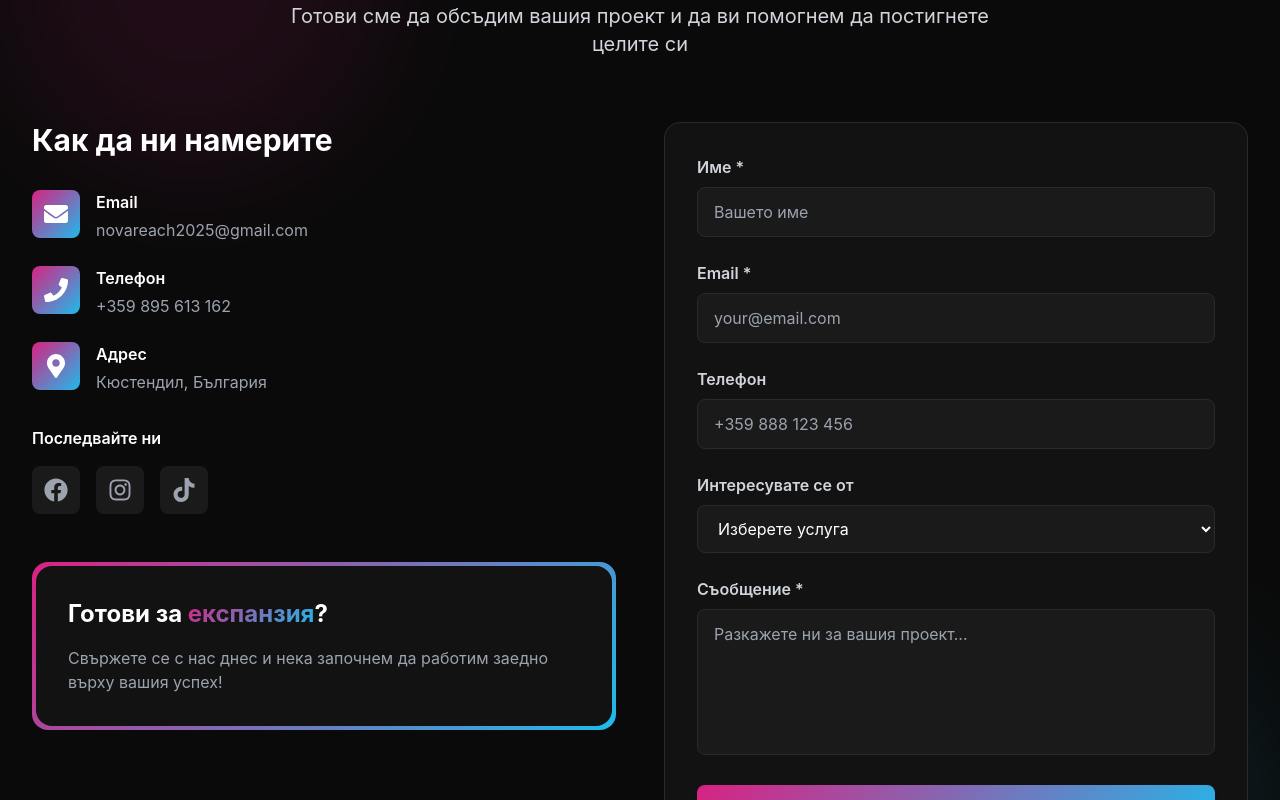
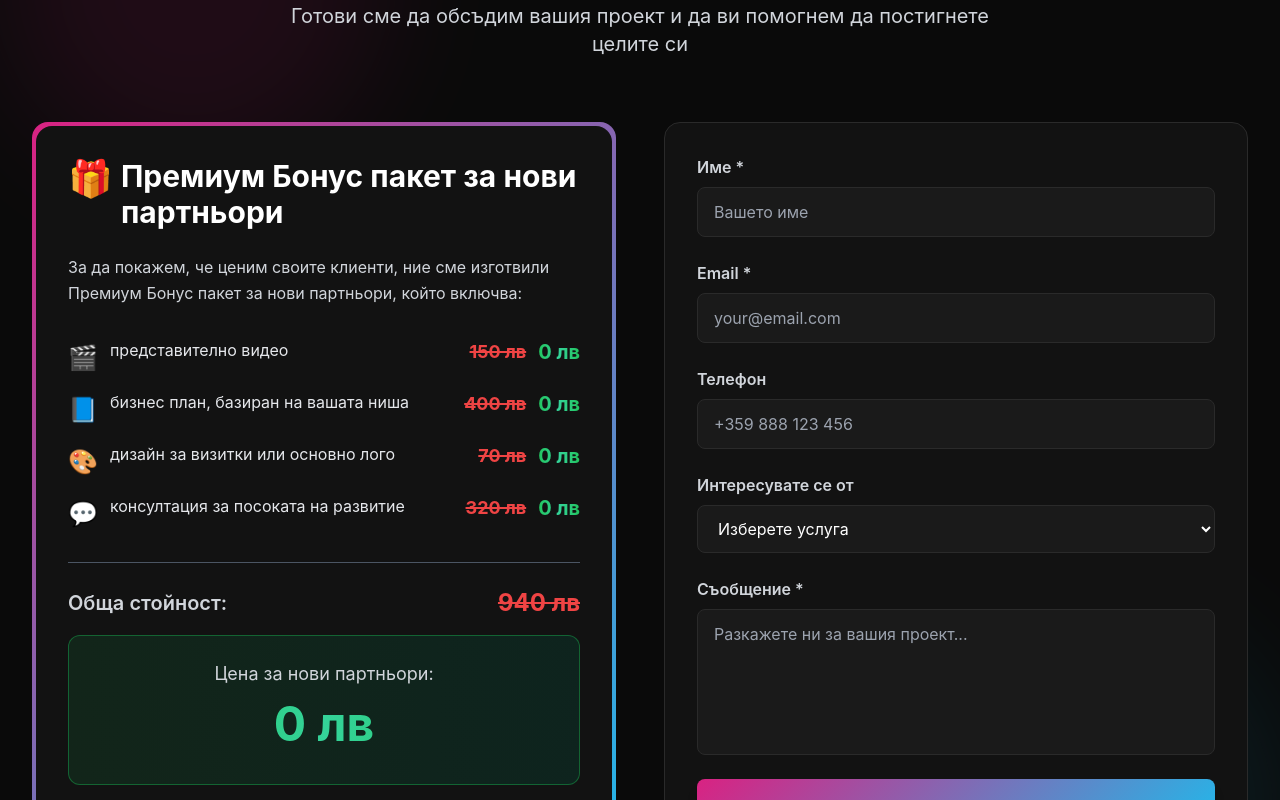
Before and after one commit to smiliev/nova-reach-bg, a React (Vite) app: page / in a window 1280 px wide. Shown: the part 3360-4160 px from the top of the page. Built offline with nearby package versions, Linux system fonts and the light colour scheme.

Commit message:
add promotional offer

```diff
--- a/src/components/Contact.jsx
+++ b/src/components/Contact.jsx
@@ -121,73 +121,138 @@ const Contact = () => {
             initial={{ opacity: 0, x: -50 }}
             animate={isInView ? { opacity: 1, x: 0 } : {}}
             transition={{ duration: 0.8 }}
+            className="flex"
           >
-            <h3 className="text-3xl font-bold mb-8 text-white">{t('contact.howToFind')}</h3>
+            {/* Promotional Offer */}
+            <div className="bg-gradient-primary p-1 rounded-2xl w-full flex flex-col">
+              <div className="bg-dark-800 rounded-2xl p-8 flex-1 flex flex-col justify-between">
+                <motion.div
+                  initial={{ opacity: 0, y: 20 }}
+                  animate={isInView ? { opacity: 1, y: 0 } : {}}
+                  transition={{ duration: 0.6, delay: 0.2 }}
+                >
+                  <h3 className="text-3xl font-bold mb-6 text-white flex items-start gap-2">
+                    <span className="text-4xl">🎁</span>
+                    <span>{t('contact.promo.title')}</span>
+                  </h3>
 
-            <div className="space-y-6 mb-8">
-              {contactInfo.map((item, index) => (
+                  <p className="text-gray-300 mb-8 leading-relaxed">
+                    {t('contact.promo.intro')}
+                  </p>
+
+                  <div className="space-y-4 mb-8">
                     <motion.div
-                  key={index}
-                  initial={{ opacity: 0, x: -30 }}
+                      className="flex items-start gap-3 group"
+                      initial={{ opacity: 0, x: -20 }}
                       animate={isInView ? { opacity: 1, x: 0 } : {}}
-                  transition={{ duration: 0.5, delay: index * 0.1 }}
-                  className="flex items-start space-x-4"
+                      transition={{ duration: 0.5, delay: 0.3 }}
                     >
-                  <div className="flex-shrink-0 w-12 h-12 bg-gradient-primary rounded-lg flex items-center justify-center">
-                    {item.icon}
+                      <span className="text-2xl mt-1">🎬</span>
+                      <div className="flex-1">
+                        <p className="text-gray-200">{t('contact.promo.service1')}</p>
                       </div>
-                  <div>
-                    <h4 className="font-semibold text-white mb-1">{item.title}</h4>
-                    {item.link ? (
-                      <a href={item.link} className="text-gray-400 hover:text-primary-cyan transition-colors">
-                        {item.info}
-                      </a>
-                    ) : (
-                      <p className="text-gray-400">{item.info}</p>
-                    )}
+                      <div className="text-right flex items-center gap-3">
+                        <span className="line-through decoration-2 text-red-500 font-bold text-lg">
+                          {t('contact.promo.service1Price')}
+                        </span>
+                        <span className="bg-gradient-to-r from-green-500 via-emerald-400 to-green-500 bg-clip-text text-transparent font-bold text-xl">
+                          {t('contact.promo.freePrice')}
+                        </span>
                       </div>
                     </motion.div>
-              ))}
+
+                    <motion.div
+                      className="flex items-start gap-3 group"
+                      initial={{ opacity: 0, x: -20 }}
+                      animate={isInView ? { opacity: 1, x: 0 } : {}}
+                      transition={{ duration: 0.5, delay: 0.4 }}
+                    >
+                      <span className="text-2xl mt-1">📘</span>
+                      <div className="flex-1">
+                        <p className="text-gray-200">{t('contact.promo.service2')}</p>
+                      </div>
+                      <div className="text-right flex items-center gap-3">
+                        <span className="line-through decoration-2 text-red-500 font-bold text-lg">
+                          {t('contact.promo.service2Price')}
+                        </span>
+                        <span className="bg-gradient-to-r from-green-500 via-emerald-400 to-green-500 bg-clip-text text-transparent font-bold text-xl">
+                          {t('contact.promo.freePrice')}
+                        </span>
+                      </div>
+                    </motion.div>
+
+                    <motion.div
+                      className="flex items-start gap-3 group"
+                      initial={{ opacity: 0, x: -20 }}
+                      animate={isInView ? { opacity: 1, x: 0 } : {}}
+                      transition={{ duration: 0.5, delay: 0.5 }}
+                    >
+                      <span className="text-2xl mt-1">🎨</span>
+                      <div className="flex-1">
+                        <p className="text-gray-200">{t('contact.promo.service3')}</p>
+                      </div>
+                      <div className="text-right flex items-center gap-3">
+                        <span className="line-through decoration-2 text-red-500 font-bold text-lg">
+                          {t('contact.promo.service3Price')}
+                        </span>
+                        <span className="bg-gradient-to-r from-green-500 via-emerald-400 to-green-500 bg-clip-text text-transparent font-bold text-xl">
+                          {t('contact.promo.freePrice')}
+                        </span>
+                      </div>
+                    </motion.div>
+
+                    <motion.div
+                      className="flex items-start gap-3 group"
+                      initial={{ opacity: 0, x: -20 }}
+                      animate={isInView ? { opacity: 1, x: 0 } : {}}
+                      transition={{ duration: 0.5, delay: 0.6 }}
+                    >
+                      <span className="text-2xl mt-1">💬</span>
+                      <div className="flex-1">
+                        <p className="text-gray-200">{t('contact.promo.service4')}</p>
+                      </div>
+                      <div className="text-right flex items-center gap-3">
+                        <span className="line-through decoration-2 text-red-500 font-bold text-lg">
+                          {t('contact.promo.service4Price')}
+                        </span>
+                        <span className="bg-gradient-to-r from-green-500 via-emerald-400 to-green-500 bg-clip-text text-transparent font-bold text-xl">
+                          {t('contact.promo.freePrice')}
+                        </span>
+                      </div>
+                    </motion.div>
                   </div>
 
-            {/* Social Links */}
-            <div className="mt-8">
-              <h4 className="font-semibold text-white mb-4">{t('contact.followUs')}</h4>
-              <div className="flex space-x-4">
-                {socialLinks.map((social, index) => (
-                  <motion.a
-                    key={index}
-                    href={social.link}
-                    target="_blank"
-                    rel="noopener noreferrer"
-                    className="w-12 h-12 bg-dark-700 rounded-lg flex items-center justify-center text-gray-400 hover:bg-gradient-primary hover:text-white transition-all"
-                    whileHover={{ scale: 1.1, rotate: 5 }}
-                    whileTap={{ scale: 0.9 }}
+                  <motion.div
+                    className="border-t border-gray-600 pt-6 mt-6 space-y-4"
+                    initial={{ opacity: 0 }}
+                    animate={isInView ? { opacity: 1 } : {}}
+                    transition={{ duration: 0.6, delay: 0.7 }}
                   >
-                    {social.icon}
-                  </motion.a>
-                ))}
+                    <div className="flex justify-between items-center">
+                      <span className="text-gray-300 text-xl font-semibold">{t('contact.promo.totalValue')}</span>
+                      <span className="line-through decoration-2 text-red-500 font-bold text-2xl">
+                        {t('contact.promo.totalPrice')}
+                      </span>
+                    </div>
+
+                    <motion.div
+                      className="bg-gradient-to-r from-green-900/30 to-emerald-900/30 border border-green-600/50 rounded-xl p-6"
+                      initial={{ scale: 0.95 }}
+                      animate={isInView ? { scale: 1 } : {}}
+                      transition={{ duration: 0.6, delay: 0.8, type: "spring" }}
+                      whileHover={{ scale: 1.02 }}
+                    >
+                      <div className="text-center">
+                        <p className="text-gray-300 text-lg mb-3">{t('contact.promo.newPartnerPrice')}</p>
+                        <p className="bg-gradient-to-r from-green-500 via-emerald-400 to-green-500 bg-clip-text text-transparent font-bold text-5xl mb-3">
+                          {t('contact.promo.freePrice')}
+                        </p>
+                      </div>
+                    </motion.div>
+                  </motion.div>
+                </motion.div>
               </div>
             </div>
-
-            {/* Decorative element */}
-            <motion.div
-              initial={{ opacity: 0, scale: 0.8 }}
-              animate={isInView ? { opacity: 1, scale: 1 } : {}}
-              transition={{ duration: 1, delay: 0.5 }}
-              className="hidden lg:block mt-12"
-            >
-              <div className="bg-gradient-primary p-1 rounded-2xl">
-                <div className="bg-dark-800 rounded-2xl p-8">
-                  <h4 className="text-2xl font-bold text-white mb-4">
-                    {t('contact.readyTitle')} <span className="text-gradient">{t('contact.readyHighlight')}</span>?
-                  </h4>
-                  <p className="text-gray-400">
-                    {t('contact.readyDesc')}
-                  </p>
-                </div>
-              </div>
-            </motion.div>
           </motion.div>
 
           {/* Contact Form */}
@@ -195,12 +260,13 @@ const Contact = () => {
             initial={{ opacity: 0, x: 50 }}
             animate={isInView ? { opacity: 1, x: 0 } : {}}
             transition={{ duration: 0.8 }}
+            className="flex"
           >
             {submitStatus === 'success' ? (
               <motion.div
                 initial={{ opacity: 0, scale: 0.9 }}
                 animate={{ opacity: 1, scale: 1 }}
-                className="bg-dark-800 border border-primary-cyan rounded-2xl p-8 text-center"
+                className="bg-dark-800 border border-primary-cyan rounded-2xl p-8 text-center w-full flex flex-col justify-center"
               >
                 <motion.div
                   initial={{ scale: 0 }}
@@ -231,7 +297,7 @@ const Contact = () => {
               <motion.div
                 initial={{ opacity: 0, scale: 0.9 }}
                 animate={{ opacity: 1, scale: 1 }}
-                className="bg-dark-800 border border-red-500 rounded-2xl p-8 text-center"
+                className="bg-dark-800 border border-red-500 rounded-2xl p-8 text-center w-full flex flex-col justify-center"
               >
                 <motion.div
                   initial={{ scale: 0 }}
@@ -259,7 +325,7 @@ const Contact = () => {
                 </motion.button>
               </motion.div>
             ) : (
-              <form onSubmit={handleSubmit} className="bg-dark-800 border border-dark-600 rounded-2xl p-8">
+              <form onSubmit={handleSubmit} className="bg-dark-800 border border-dark-600 rounded-2xl p-8 w-full flex flex-col">
               <div className="mb-6">
                 <label htmlFor="name" className="block text-gray-300 font-semibold mb-2">
                   {t('contact.form.name')} {t('contact.form.required')}
@@ -330,7 +396,7 @@ const Contact = () => {
                 </select>
               </div>
 
-              <div className="mb-6">
+              <div className="mb-6 flex-grow flex flex-col">
                 <label htmlFor="message" className="block text-gray-300 font-semibold mb-2">
                   {t('contact.form.message')} {t('contact.form.required')}
                 </label>
@@ -341,7 +407,7 @@ const Contact = () => {
                   onChange={handleChange}
                   required
                   rows="5"
-                  className="w-full px-4 py-3 bg-dark-700 border border-dark-600 rounded-lg text-white focus:outline-none focus:border-primary-cyan transition-colors resize-none"
+                  className="w-full px-4 py-3 bg-dark-700 border border-dark-600 rounded-lg text-white focus:outline-none focus:border-primary-cyan transition-colors resize-none flex-grow"
                   placeholder={t('contact.form.messagePlaceholder')}
                 ></textarea>
               </div>
--- a/src/i18n.js
+++ b/src/i18n.js
@@ -151,6 +151,22 @@ const resources = {
         readyTitle: "Готови за",
         readyHighlight: "експанзия",
         readyDesc: "Свържете се с нас днес и нека започнем да работим заедно върху вашия успех!",
+        promo: {
+          title: "Премиум Бонус пакет за нови партньори",
+          intro: "За да покажем, че ценим своите клиенти, ние сме изготвили Премиум Бонус пакет за нови партньори, който включва:",
+          service1: "представително видео",
+          service1Price: "150 лв",
+          service2: "бизнес план, базиран на вашата ниша",
+          service2Price: "400 лв",
+          service3: "дизайн за визитки или основно лого",
+          service3Price: "70 лв",
+          service4: "консултация за посоката на развитие",
+          service4Price: "320 лв",
+          totalValue: "Обща стойност:",
+          totalPrice: "940 лв",
+          newPartnerPrice: "Цена за нови партньори:",
+          freePrice: "0 лв"
+        },
         form: {
           name: "Име",
           email: "Email",
@@ -346,6 +362,22 @@ const resources = {
         readyTitle: "Ready for",
         readyHighlight: "expansion",
         readyDesc: "Contact us today and let's start working together on your success!",
+        promo: {
+          title: "Premium Bonus Package for New Partners",
+          intro: "To show we value our clients, we've prepared a Premium Bonus Package for new partners, which includes:",
+          service1: "promotional video",
+          service1Price: "150 BGN",
+          service2: "business plan based on your niche",
+          service2Price: "400 BGN",
+          service3: "business card design or basic logo",
+          service3Price: "70 BGN",
+          service4: "development direction consultation",
+          service4Price: "320 BGN",
+          totalValue: "Total Value:",
+          totalPrice: "940 BGN",
+          newPartnerPrice: "Price for New Partners:",
+          freePrice: "0 BGN"
+        },
         form: {
           name: "Name",
           email: "Email",
```
Lines whose indentation alone changed are shown as unchanged.
